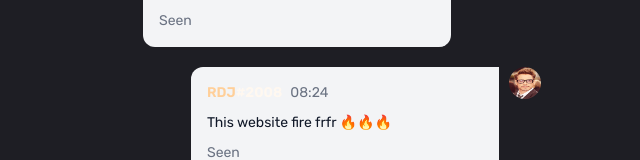
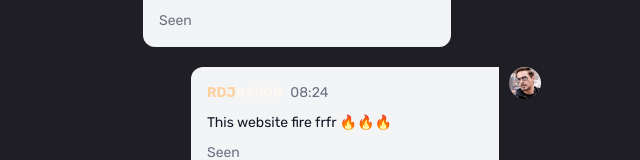
Before and after one commit to Sajojo/myportfolio, a React (Vite) app: page /home in a window 1280 px wide. Shown: the part 8372-8532 px from the top of the page, without its empty margins (319-959 px from the left). Built offline with nearby package versions, Linux system fonts and the light colour scheme.

Commit message:
Changed RDJ pic

```diff
--- a/src/subassets/Contact.jsx
+++ b/src/subassets/Contact.jsx
@@ -89,7 +89,7 @@ const Contact = () => {
             </div>
             <img
               className="w-8 h-8 rounded-full"
-              src="./rdj.jpg"
+              src="./rdj.jpeg"
               alt="RDJ image"
             />
           </div>
```
Also changed, not shown: public/rdj.jpeg (added), public/rdj.jpg (deleted).
